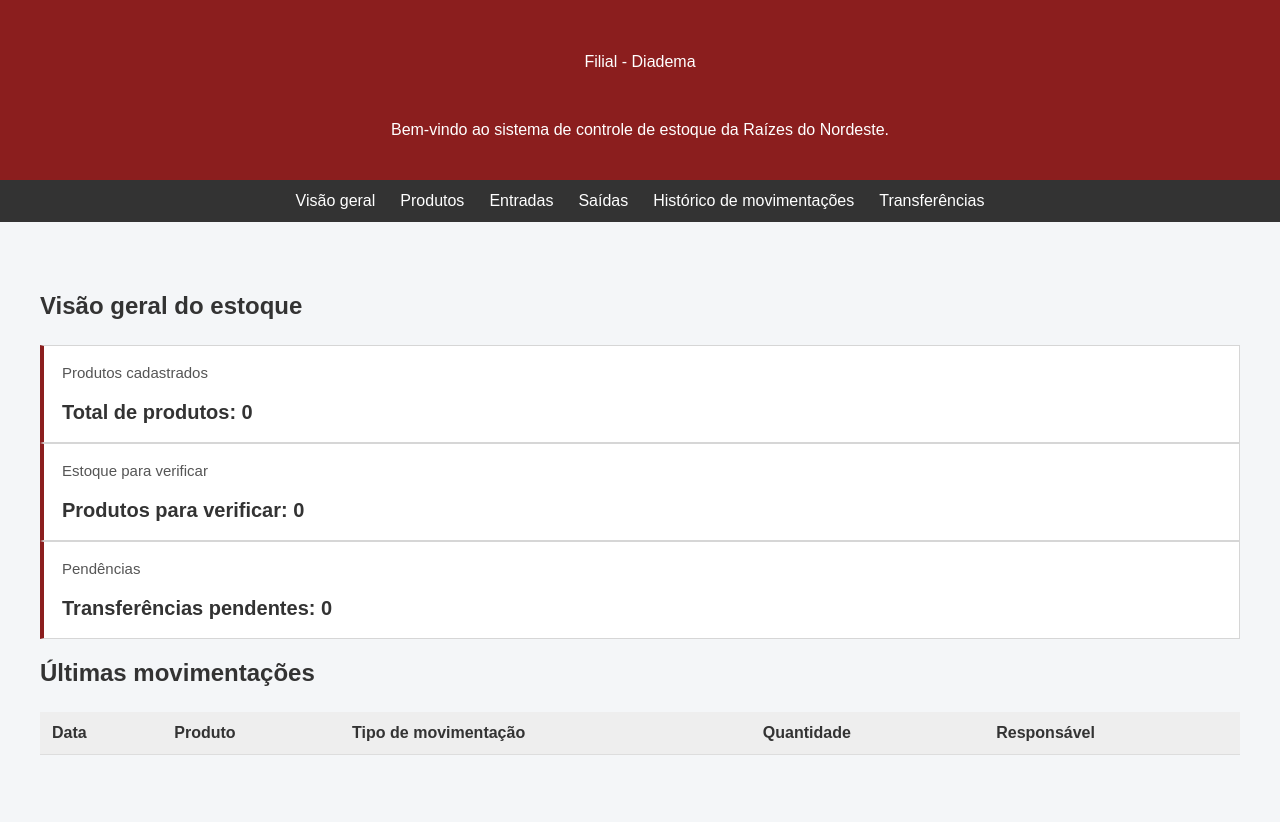
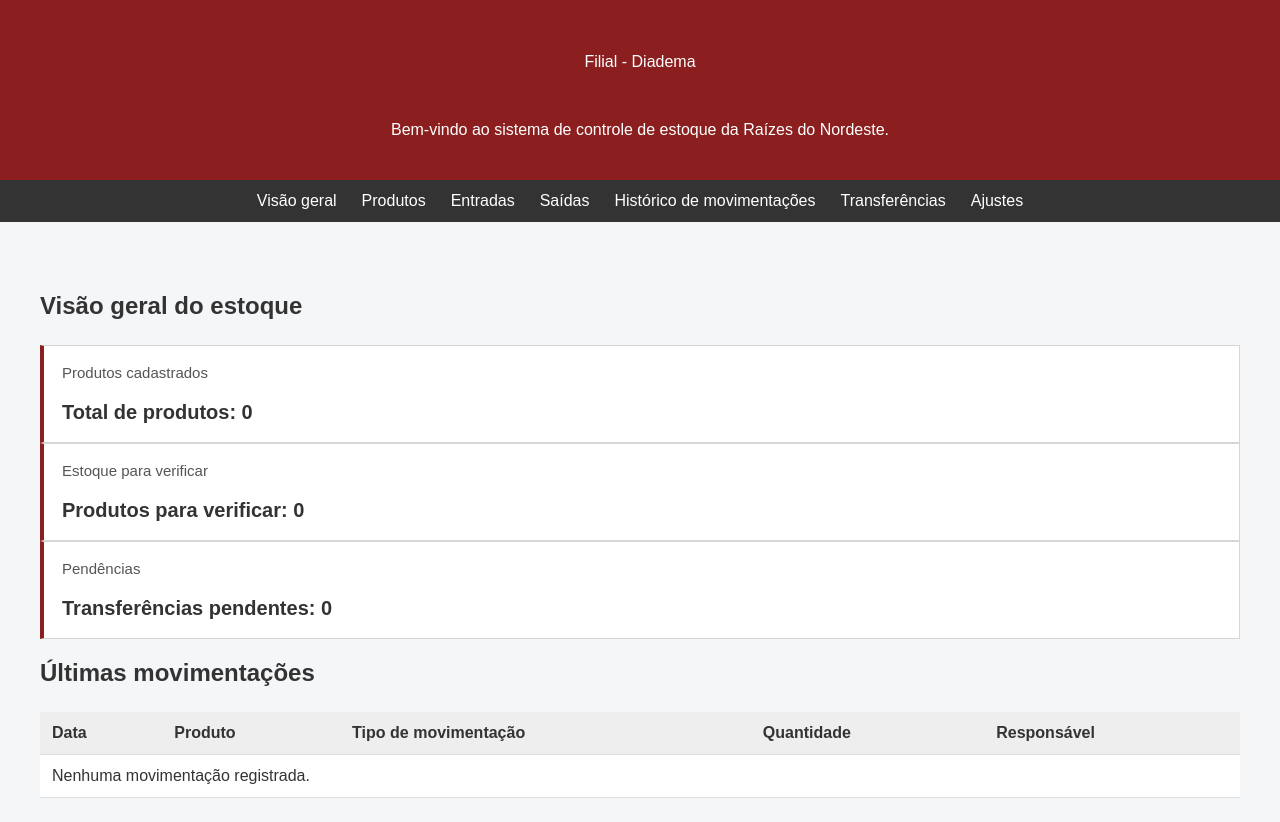
Before and after one commit to oPaulinho/controle-estoque-raizes, a plain HTML site: page index.html in a window 1280 px wide. Shown: the part 86-908 px from the top of the page. Drawn offline with Linux system fonts and the light colour scheme.

Commit message:
adiciona link para a página de ajustes em várias seções do menu

```diff
--- a/index.html
+++ b/index.html
@@ -26,6 +26,7 @@
             <li><a href="saidas.html">Saídas</a></li>
             <li><a href="historico.html">Histórico de movimentações</a></li>
             <li><a href="transferencias.html">Transferências</a></li>
+            <li><a href="ajustes.html">Ajustes</a></li>
         </ul>
     </nav>
 
--- a/painel.js
+++ b/painel.js
@@ -1,4 +1,5 @@
 
+(function () {
 const produtos = JSON.parse(localStorage.getItem("produtos")) || [];
 const movimentacoes = JSON.parse(localStorage.getItem("movimentacoes")) || [];
 const transferencias = JSON.parse(localStorage.getItem("transferencias")) || [];
@@ -58,3 +59,4 @@ if (tabela) {
         });
     }
 }
+})();
```
Also changed, not shown: ajustes.html (+1 -1 lines), entradas.html (+1 -0 lines), historico.html (+1 -0 lines), produtos.html (+1 -0 lines), saidas.html (+1 -0 lines), transferencias.html (+1 -0 lines).
